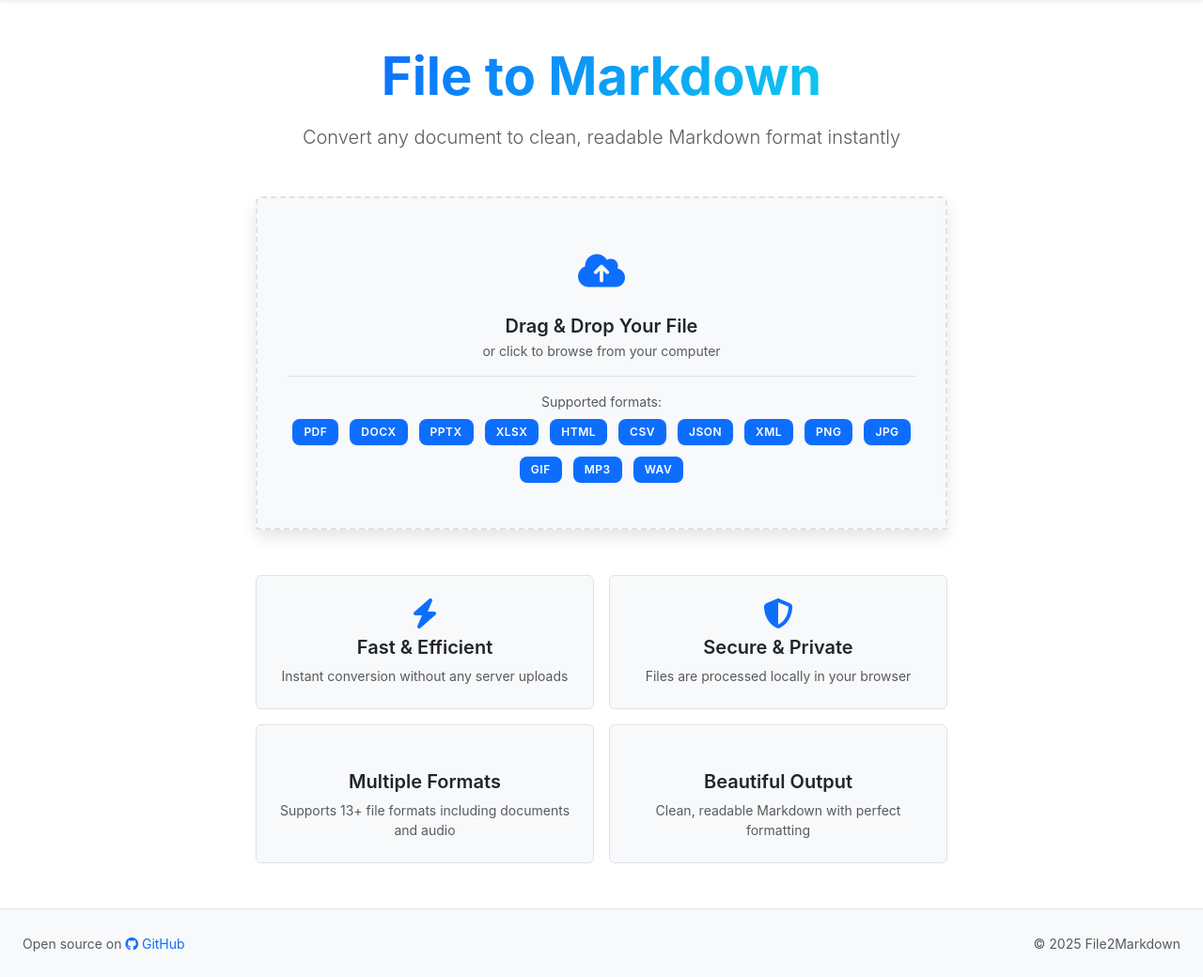
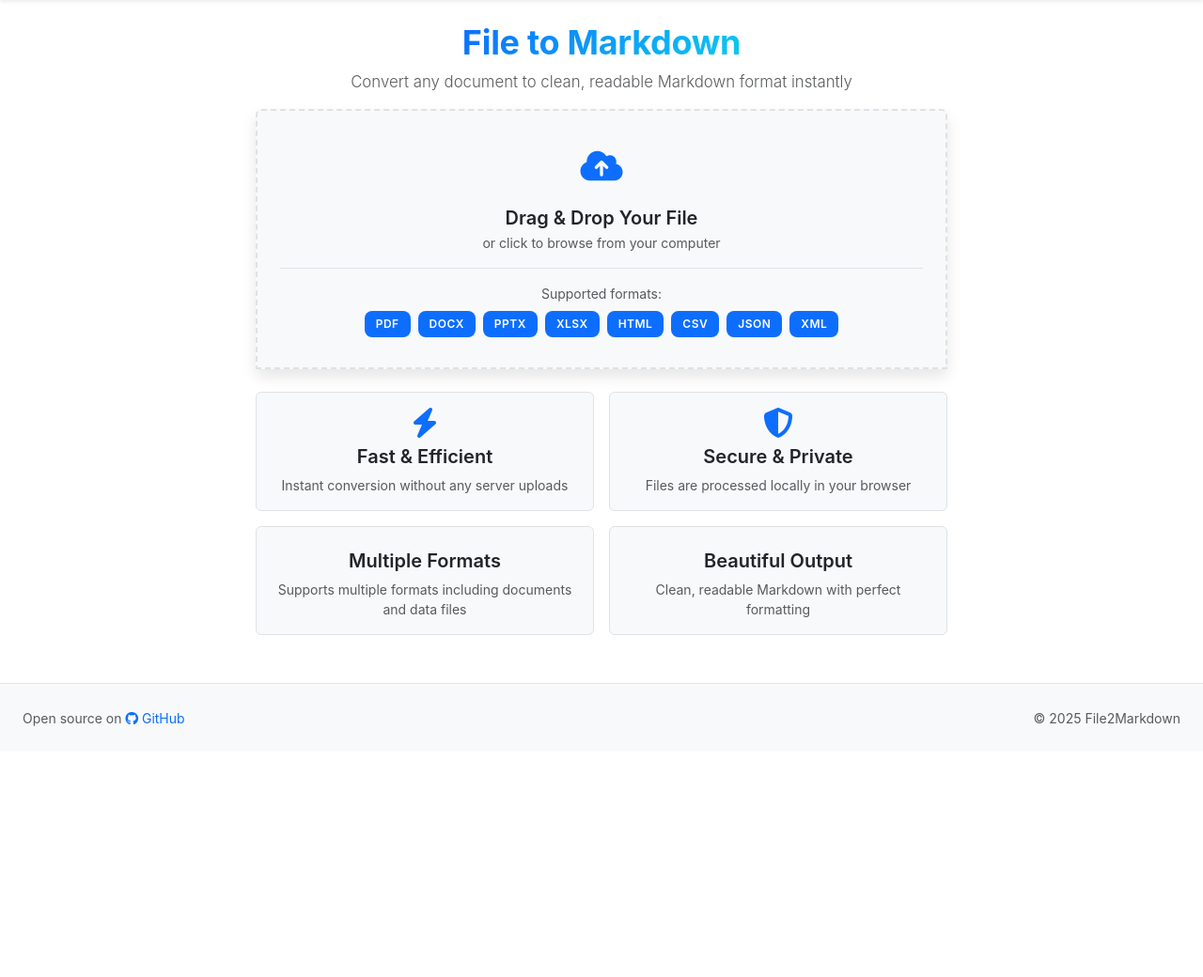
Before and after one commit to maheshrijal/file2md, a Flask app: page / in a window 1280 px wide. Shown: the part 63-1103 px from the top of the page at 94% size. After the commit the page ends 836 px from the top, so only its background shows below. Run offline with Flask 3, Linux system fonts and the light colour scheme; some libraries are stand-ins or nearby versions.

Commit message:
ui: restore layout and align feature cards

```diff
--- a/static/css/custom.css
+++ b/static/css/custom.css
@@ -131,7 +131,7 @@ body {
     background-color: var(--bg-secondary);
     position: relative;
     overflow: hidden;
-    padding: 3rem 2rem !important;
+    padding: 2rem 1.5rem;
 }
 
 .upload-area::before {
@@ -165,7 +165,7 @@ body {
 }
 
 .upload-icon {
-    font-size: 2.5rem;
+    font-size: 2.25rem;
     color: var(--color-primary);
     transition: all 0.3s ease;
 }
@@ -183,7 +183,7 @@ body {
 .supported-formats-grid {
     display: flex;
     flex-wrap: wrap;
-    gap: 0.75rem;
+    gap: 0.5rem;
     justify-content: center;
 }
 
@@ -222,7 +222,7 @@ body {
     overflow-y: auto;
     font-family: 'Monaco', 'Menlo', 'Ubuntu Mono', monospace;
     font-size: 0.9rem;
-    line-height: 1.6;
+    line-height: 1.5;
     word-break: break-word;
     border: 1px solid var(--border-color);
 }
@@ -297,6 +297,11 @@ body {
     border-radius: 0.75rem;
     transition: all 0.3s ease;
     text-align: center;
+    display: flex;
+    flex-direction: column;
+    align-items: center;
+    justify-content: center;
+    height: 100%;
 }
 
 .feature-card:hover {
@@ -364,6 +369,16 @@ h1, h2, h3, h4, h5, h6 {
     color: var(--text-primary);
 }
 
+.hero-title {
+    font-size: 2.25rem;
+    line-height: 1.2;
+    letter-spacing: -0.3px;
+}
+
+.hero-subtitle {
+    font-size: 1.05rem;
+}
+
 a {
     color: var(--color-primary);
     text-decoration: none;
@@ -401,16 +416,16 @@ a:hover {
 
 /* Responsive */
 @media (max-width: 768px) {
-    h1.display-4 {
-        font-size: 2rem;
+    .hero-title {
+        font-size: 1.9rem;
     }
 
-    .upload-icon {
-        font-size: 2.5rem;
+    .hero-subtitle {
+        font-size: 0.95rem;
     }
 
     .upload-area {
-        padding: 2rem 1.5rem !important;
+        padding: 1.5rem 1.25rem;
     }
 
     .upload-icon {
--- a/static/js/main.js
+++ b/static/js/main.js
@@ -97,23 +97,38 @@ document.addEventListener('DOMContentLoaded', function() {
     // Alert functions
     function showAlert(message, type = 'danger') {
         const alertId = 'alert-' + Date.now();
-        const alertHTML = `
-            <div id="${alertId}" class="alert alert-${type} alert-dismissible fade show" role="alert">
-                <div class="d-flex align-items-center">
-                    ${type === 'success' ? '<i class="fas fa-check-circle me-2"></i>' : '<i class="fas fa-exclamation-circle me-2"></i>'}
-                    <span>${message}</span>
-                </div>
-                <button type="button" class="btn-close" data-bs-dismiss="alert" aria-label="Close"></button>
-            </div>
-        `;
-        alertArea.innerHTML = alertHTML;
+        const alert = document.createElement('div');
+        alert.id = alertId;
+        alert.className = `alert alert-${type} alert-dismissible fade show`;
+        alert.setAttribute('role', 'alert');
+
+        const content = document.createElement('div');
+        content.className = 'd-flex align-items-center';
+
+        const icon = document.createElement('i');
+        icon.className = type === 'success'
+            ? 'fas fa-check-circle me-2'
+            : 'fas fa-exclamation-circle me-2';
+
+        const text = document.createElement('span');
+        text.textContent = message;
+
+        const closeButton = document.createElement('button');
+        closeButton.type = 'button';
+        closeButton.className = 'btn-close';
+        closeButton.setAttribute('data-bs-dismiss', 'alert');
+        closeButton.setAttribute('aria-label', 'Close');
+
+        content.append(icon, text);
+        alert.append(content, closeButton);
+        alertArea.replaceChildren(alert);
 
         // Auto-dismiss after 5 seconds for success alerts
         if (type === 'success') {
             setTimeout(() => {
-                const alert = document.getElementById(alertId);
-                if (alert) {
-                    alert.remove();
+                const existingAlert = document.getElementById(alertId);
+                if (existingAlert) {
+                    existingAlert.remove();
                 }
             }, 5000);
         }
@@ -187,6 +202,8 @@ document.addEventListener('DOMContentLoaded', function() {
         .catch(error => {
             clearInterval(progressInterval);
             showAlert(error.message || 'An error occurred during conversion', 'danger');
+            featureSection.classList.remove('d-none');
+            previewArea.classList.add('d-none');
         })
         .finally(() => {
             setTimeout(() => {
@@ -200,7 +217,7 @@ document.addEventListener('DOMContentLoaded', function() {
 
     // Download markdown
     function downloadMarkdown(content, originalFileName) {
-        const baseName = originalFileName.split('.')[0] || 'converted';
+        const baseName = originalFileName.replace(/\.[^/.]+$/, '') || 'converted';
         const blob = new Blob([content], { type: 'text/markdown; charset=utf-8' });
         const url = window.URL.createObjectURL(blob);
         const link = document.createElement('a');
--- a/templates/index.html
+++ b/templates/index.html
@@ -58,14 +58,14 @@
 
     <!-- Main Content -->
     <main class="min-vh-100 d-flex flex-column">
-        <div class="container py-5 flex-grow-1">
+        <div class="container py-4 flex-grow-1">
             <!-- Hero Section -->
-            <div class="row justify-content-center mb-5">
+            <div class="row justify-content-center mb-3">
                 <div class="col-lg-8 text-center">
-                    <h1 class="display-4 fw-bold mb-3">
+                    <h1 class="fw-bold mb-2 hero-title">
                         <span class="gradient-text">File to Markdown</span>
                     </h1>
-                    <p class="lead text-muted mb-0">
+                    <p class="lead text-muted mb-0 hero-subtitle">
                         Convert any document to clean, readable Markdown format instantly
                     </p>
                 </div>
@@ -89,7 +89,7 @@
                                 <p class="text-muted mb-3 small">or click to browse from your computer</p>
                                 <input type="file" id="fileInput" class="d-none"
                                        aria-label="File input"
-                                       accept=".pdf,.docx,.pptx,.xlsx,.png,.jpg,.jpeg,.gif,.mp3,.wav,.html,.csv,.json,.xml">
+                                       accept=".pdf,.docx,.pptx,.xlsx,.html,.csv,.json,.xml">
 
                                 <!-- Supported Formats -->
                                 <div class="mt-3 pt-3 border-top">
@@ -103,18 +103,13 @@
                                         <span class="badge badge-format">CSV</span>
                                         <span class="badge badge-format">JSON</span>
                                         <span class="badge badge-format">XML</span>
-                                        <span class="badge badge-format">PNG</span>
-                                        <span class="badge badge-format">JPG</span>
-                                        <span class="badge badge-format">GIF</span>
-                                        <span class="badge badge-format">MP3</span>
-                                        <span class="badge badge-format">WAV</span>
                                     </div>
                                 </div>
                             </div>
 
                             <!-- Progress Bar -->
-                            <div class="progress progress-bar-animated d-none rounded-0 rounded-bottom-0" id="progressBar" style="height: 4px;">
-                                <div class="progress-bar progress-bar-striped" role="progressbar" style="width: 0%"></div>
+                            <div class="progress d-none rounded-0 rounded-bottom-0" id="progressBar" style="height: 4px;">
+                                <div class="progress-bar progress-bar-striped progress-bar-animated" role="progressbar" style="width: 0%"></div>
                             </div>
                         </div>
                     </div>
@@ -124,7 +119,7 @@
 
                     <!-- Preview Area -->
                     <div class="card card-elevated border-0 d-none" id="previewArea">
-                        <div class="card-header d-flex justify-content-between align-items-center py-3">
+                        <div class="card-header d-flex justify-content-between align-items-center py-2">
                             <div>
                                 <h5 class="mb-0">
                                     <i class="fas fa-file-lines me-2"></i>Markdown Preview
@@ -140,36 +135,36 @@
                             </div>
                         </div>
                         <div class="card-body p-0">
-                            <pre class="markdown-preview p-4 m-0"><code id="markdownContent"></code></pre>
+                            <pre class="markdown-preview p-3 m-0"><code id="markdownContent"></code></pre>
                         </div>
                     </div>
 
                     <!-- Features Section (shown initially) -->
-                    <div id="featureSection" class="mt-5">
+                    <div id="featureSection" class="mt-4">
                         <div class="row g-3">
                             <div class="col-md-6">
-                                <div class="feature-card p-4 rounded">
+                                <div class="feature-card p-3 rounded h-100">
                                     <i class="fas fa-bolt text-primary mb-2"></i>
                                     <h5 class="mb-2">Fast & Efficient</h5>
                                     <p class="small text-muted mb-0">Instant conversion without any server uploads</p>
                                 </div>
                             </div>
                             <div class="col-md-6">
-                                <div class="feature-card p-4 rounded">
+                                <div class="feature-card p-3 rounded h-100">
                                     <i class="fas fa-shield-alt text-primary mb-2"></i>
                                     <h5 class="mb-2">Secure & Private</h5>
                                     <p class="small text-muted mb-0">Files are processed locally in your browser</p>
                                 </div>
                             </div>
                             <div class="col-md-6">
-                                <div class="feature-card p-4 rounded">
+                                <div class="feature-card p-3 rounded h-100">
                                     <i class="fas fa-file-check text-primary mb-2"></i>
                                     <h5 class="mb-2">Multiple Formats</h5>
-                                    <p class="small text-muted mb-0">Supports 13+ file formats including documents and audio</p>
+                                    <p class="small text-muted mb-0">Supports multiple formats including documents and data files</p>
                                 </div>
                             </div>
                             <div class="col-md-6">
-                                <div class="feature-card p-4 rounded">
+                                <div class="feature-card p-3 rounded h-100">
                                     <i class="fas fa-paint-palette text-primary mb-2"></i>
                                     <h5 class="mb-2">Beautiful Output</h5>
                                     <p class="small text-muted mb-0">Clean, readable Markdown with perfect formatting</p>
```
Also changed, not shown: README.md.
